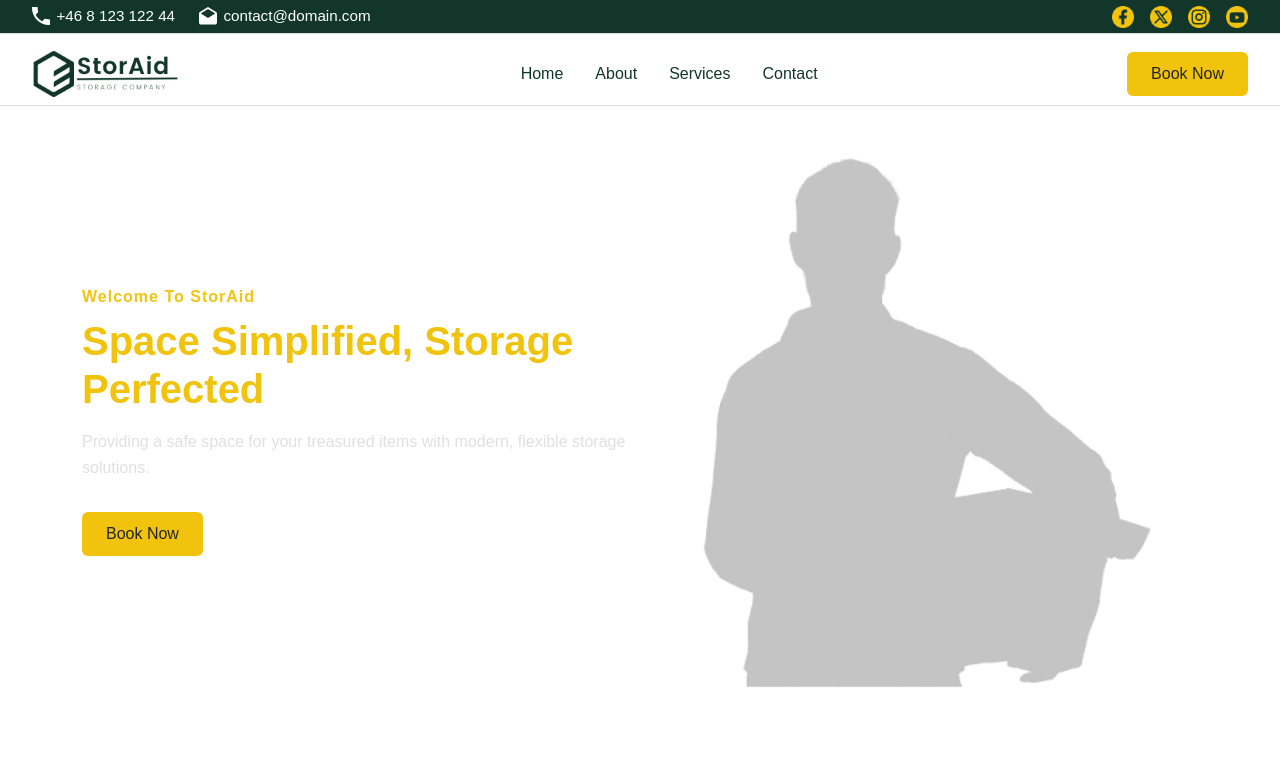
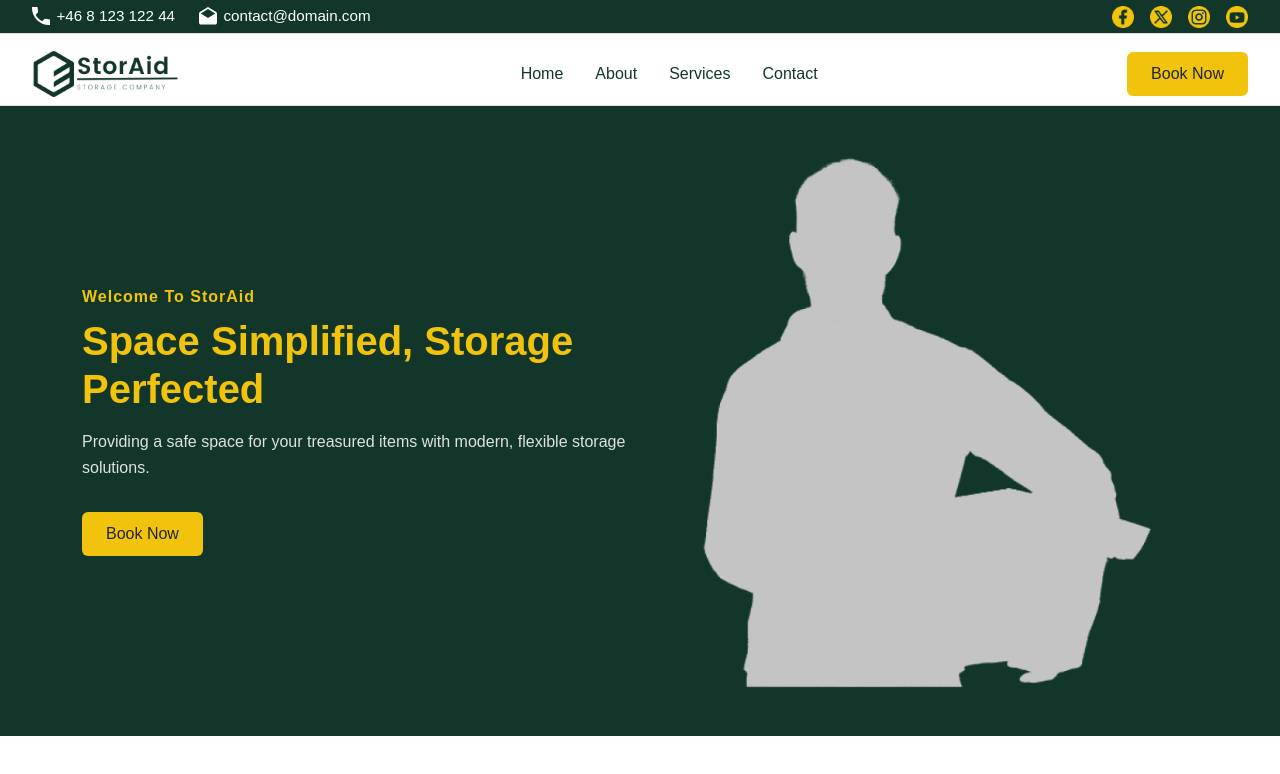
Before and after one commit to Pieplow/storaid-assignment-react, a React (Vite) app: page / in a window 1280 px wide. Shown: the top 774 px of the page. Built offline with nearby package versions, Linux system fonts and the light colour scheme.

Commit message:
save css to synch to main

```diff
--- a/src/components/sections/Hero.css
+++ b/src/components/sections/Hero.css
@@ -1,4 +1,3 @@
 .hero-section {
-  background-color: var();
-  color: var();
+  background-color: var(--clr-second-background);
 }
--- a/src/components/sections/hero.jsx
+++ b/src/components/sections/hero.jsx
@@ -2,6 +2,8 @@ import 'bootstrap/dist/css/bootstrap.min.css';
 import SectionText from "../../generics/SectionText";
 import Button from "../../generics/Button";
 import heroImage from "../../assets/hero-image.svg";
+import "./Hero.css";
+
 
 function Hero() {
   return (
```
